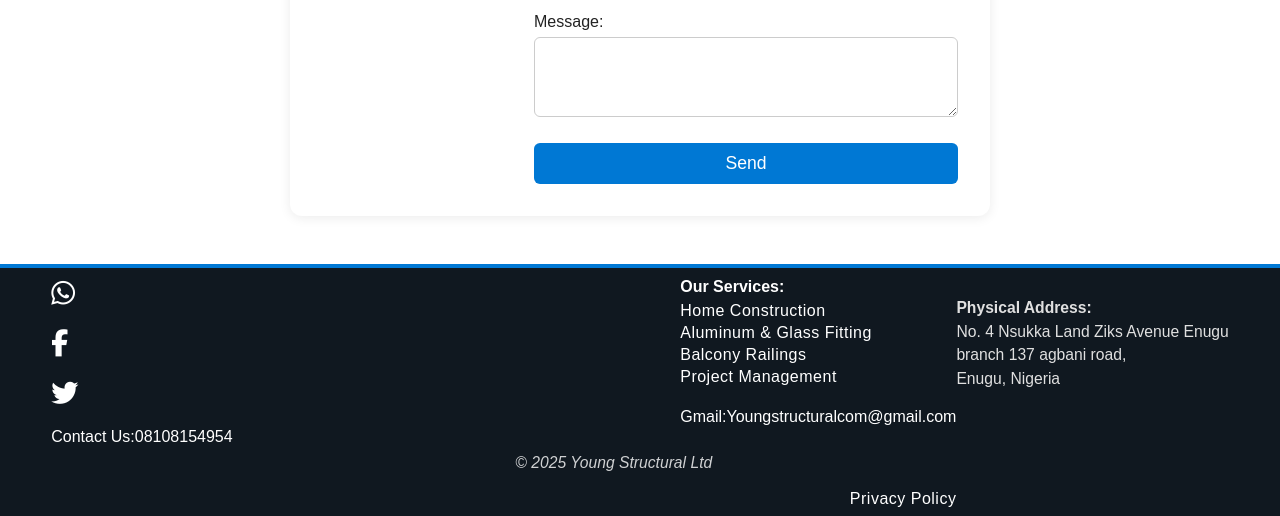
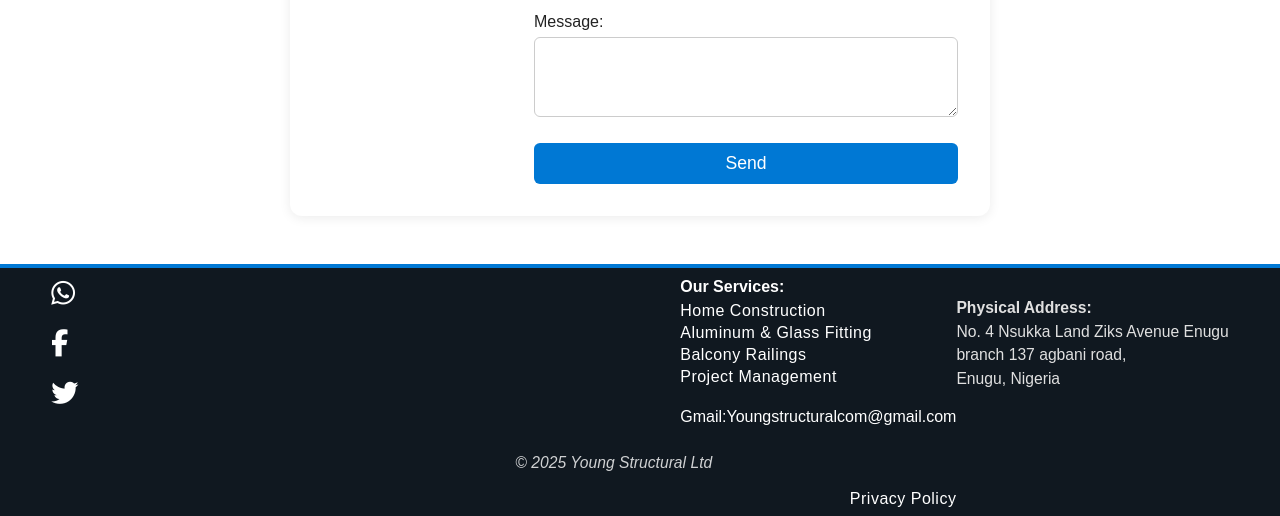
Before and after one commit to onyinye633/YOUNG-STRUCTURAL, a plain HTML site: page index.html in a window 1280 px wide. Shown: the part 3664-4180 px from the top of the page. Drawn offline with Linux system fonts and the light colour scheme.

Commit message:
update index.html

```diff
--- a/index.html
+++ b/index.html
@@ -420,7 +420,6 @@ We craft durable and luxurious balcony railings using stainless steel and gold-f
     <a href="https://twitter.com/@Structural9334" target="_blank" aria-label="Twitter">
       <i class="fab fa-twitter"></i>
     </a>
-     Contact Us:08108154954
 
   </div>
   <div class="footer-links">
```
